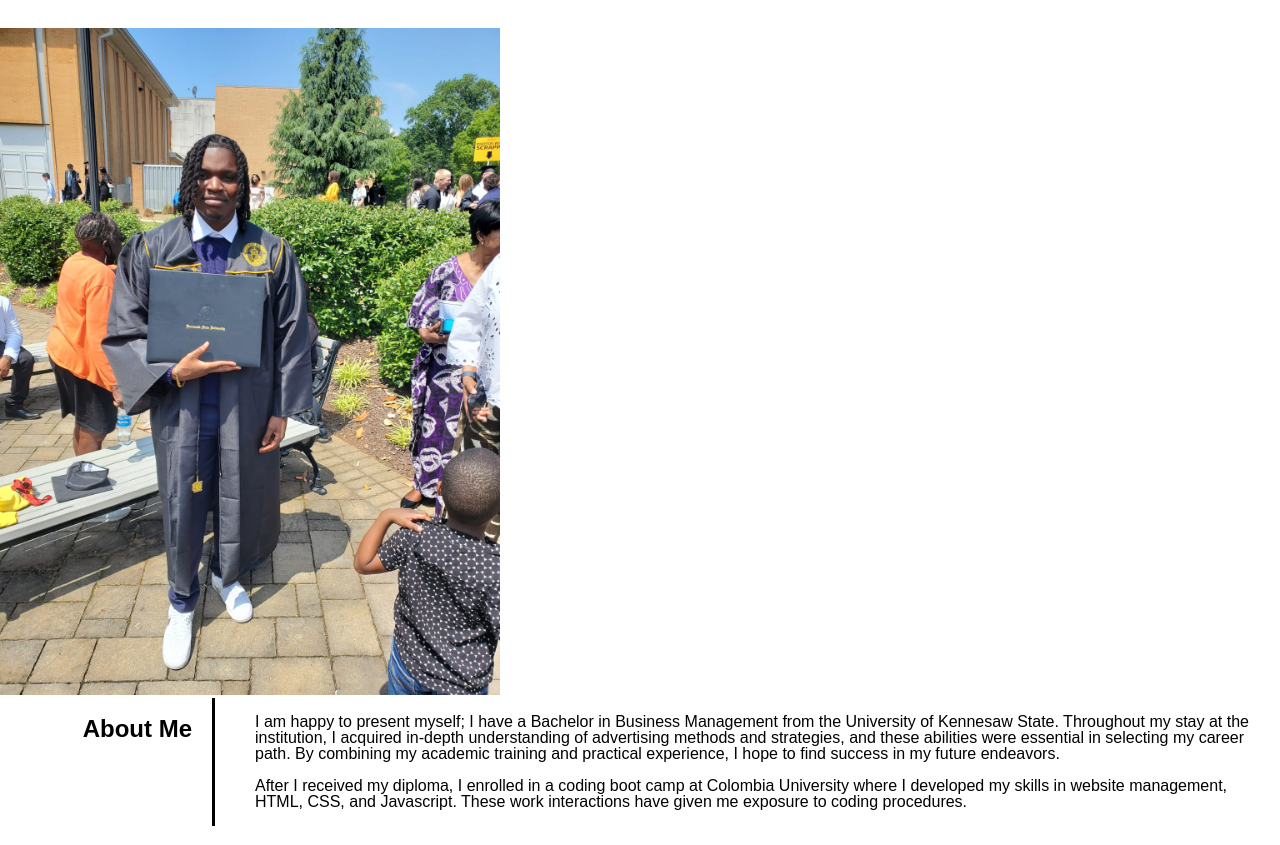
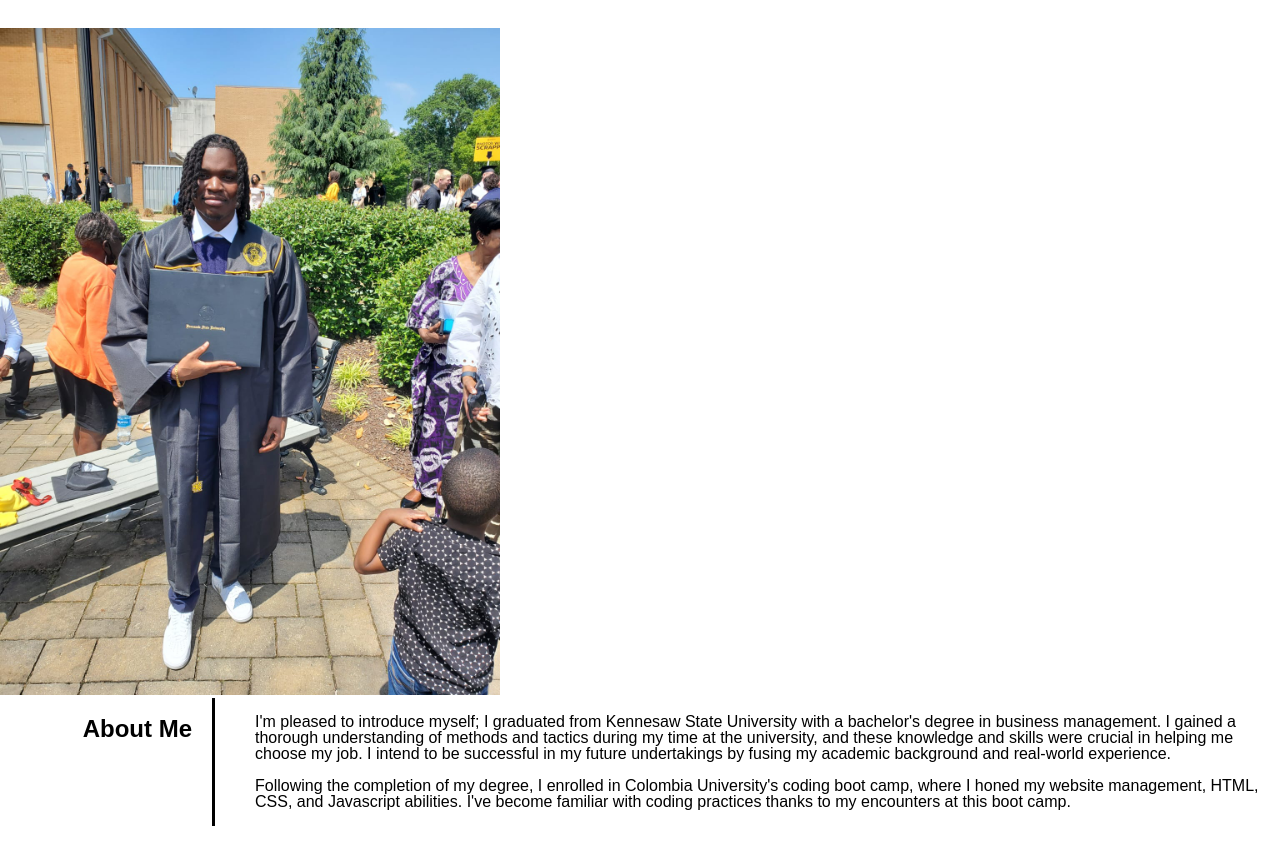
Before and after one commit to Joeokivie/02-Advanced-CSS-Portfolio, a plain HTML site: page index.html in a window 1280 px wide. Shown: the part 107-952 px from the top of the page. Drawn offline with Linux system fonts and the light colour scheme.

Commit message:
new changes to index.html and style.css

```diff
--- a/index.html
+++ b/index.html
@@ -37,12 +37,12 @@
       </div>
       <div class="section-content">
         <p>
-          I am happy to present myself; I have a Bachelor in Business Management from the University of Kennesaw State. Throughout my stay at the institution, I acquired in-depth understanding of advertising methods and strategies, and these abilities were essential in selecting my career path. By combining my academic training and practical experience, I hope to find success in my future endeavors.
+          I'm pleased to introduce myself; I graduated from Kennesaw State University with a bachelor's degree in business management. I gained a thorough understanding of methods and tactics during my time at the university, and these knowledge and skills were crucial in helping me choose my job. I intend to be successful in my future undertakings by fusing my academic background and real-world experience.
 
 
         </p>
         <p>
-          After I received my diploma, I enrolled in a coding boot camp at Colombia University where I developed my skills in website management, HTML, CSS, and Javascript. These work interactions have given me exposure to coding procedures.
+          Following the completion of my degree, I enrolled in Colombia University's coding boot camp, where I honed my website management, HTML, CSS, and Javascript abilities. I've become familiar with coding practices thanks to my encounters at this boot camp.
         </p>
       </div>
     </section>
```
